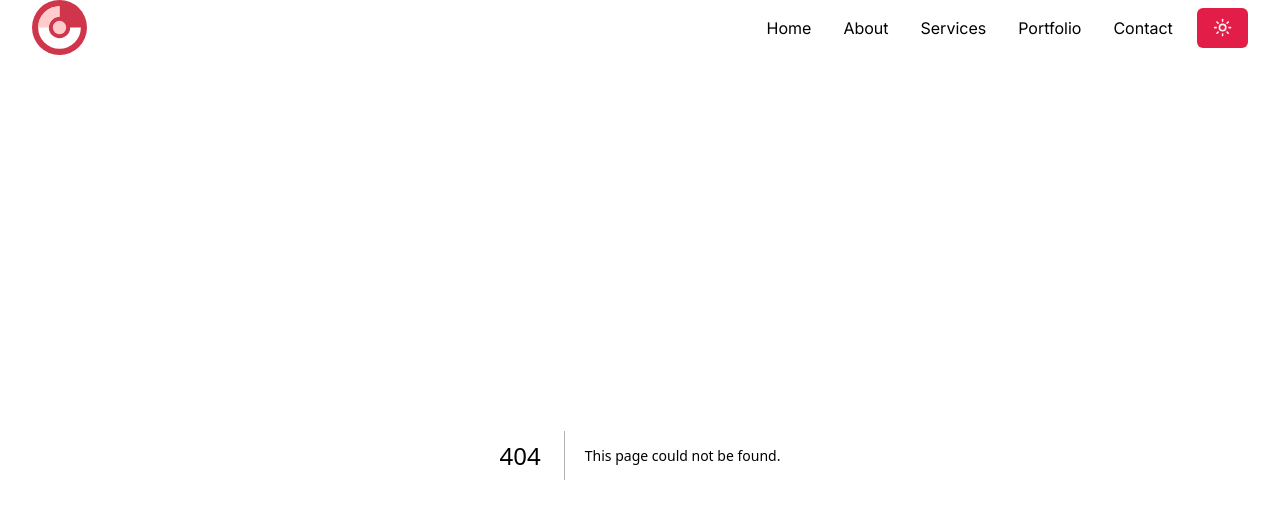
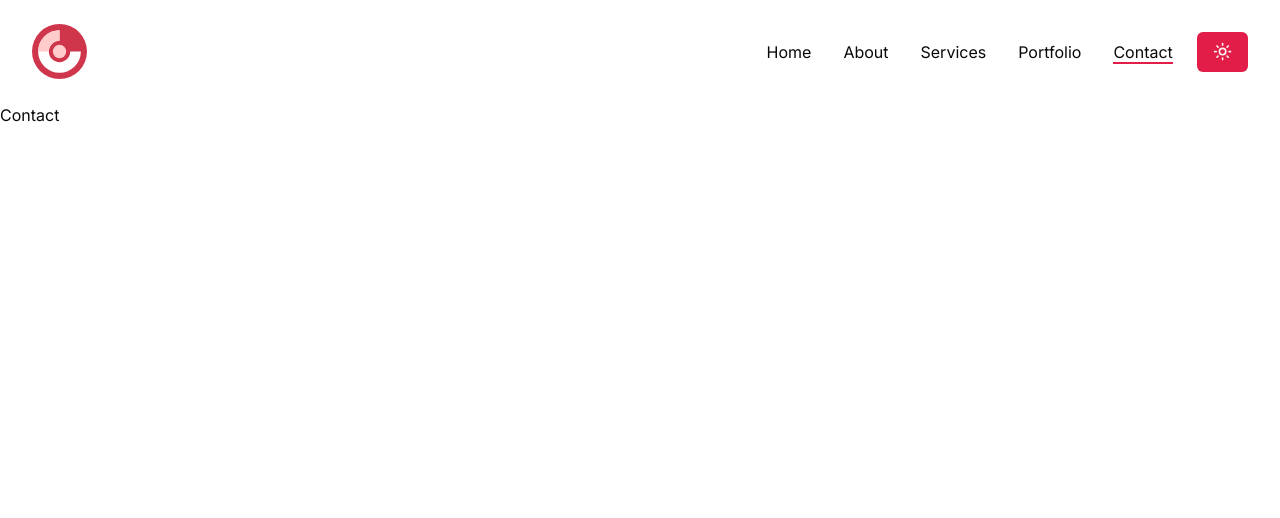
Before and after one commit to Ajosh-NyxBar/photograpy, a Next.js app: page /contact in a window 1280 px wide. Before the commit this address had no page. Shown: the top 518 px of the page. Built offline with nearby package versions, Linux system fonts and the light colour scheme.

Commit message:
add navbar

```diff
--- /dev/null
+++ b/app/contact/page.jsx
@@ -0,0 +1,11 @@
+import React from 'react'
+
+const Contact = () => {
+  return (
+    <div>
+      Contact
+    </div>
+  )
+}
+
+export default Contact
--- /dev/null
+++ b/app/portfolio/page.jsx
@@ -0,0 +1,11 @@
+import React from 'react'
+
+const Portofolio = () => {
+  return (
+    <div>
+      test
+    </div>
+  )
+}
+
+export default Portofolio
--- /dev/null
+++ b/app/services/page.jsx
@@ -0,0 +1,11 @@
+import React from 'react'
+
+const Services = () => {
+  return (
+    <div>
+      Services
+    </div>
+  )
+}
+
+export default Services
--- a/components/Header.jsx
+++ b/components/Header.jsx
@@ -1,19 +1,42 @@
 "use client";
-import React from "react";
+import React, { useEffect, useState } from "react";
 import ThemeToogle from "./ThemeToogle";
 import Logo from "./Logo";
 import Nav from "./Nav";
 import Mobilenav from "./Mobilenav";
+import { usePathname } from "next/navigation";
 
 const Header = () => {
+  const [header, setHeader] = useState(false);
+  const pathmame = usePathname();
+
+  useEffect(() => {
+    const scrollYPos = window.addEventListener("scroll", () => {
+      window.scrollY > 50 ? setHeader(true) : setHeader(false);
+    });
+    return () => window.removeEventListener("scroll", scrollYPos);
+  }, []);
+
   return (
-    <header>
+    <header
+      className={`${
+        header
+          ? "py-4 bg-white shadow-lg dark:bg-accent"
+          : "py-6 dark:bg-transparent"
+      } sticky top-0 z-30 transition-all ${
+        pathmame === "/" ? "bg-[#fff]" : "bg-transparent"
+      }`}
+    >
       <div className="container mx-auto">
         <div className="flex justify-between items-center">
           <Logo />
           <div className="flex items-center gap-x-6">
             {/* Nav Section */}
-            <Nav containerStyles="hidden xl:flex gap-x-8 items-center" />
+            <Nav
+              containerStyles="hidden xl:flex gap-x-8 items-center"
+              linkStyles="relative hover:text-primary transition-all"
+              underlineStyles="absolute bottom-0 left-0 w-full h-[2px] bg-primary"
+            />
 
             {/* Theme Toogle */}
             <ThemeToogle />
--- a/components/Nav.jsx
+++ b/components/Nav.jsx
@@ -1,6 +1,7 @@
 import Link from "next/link";
 import { usePathname } from "next/navigation";
 import React from "react";
+import { motion } from "framer-motion";
 
 const navLink = [
   { path: "/", title: "Home" },
@@ -18,8 +19,17 @@ const Nav = ({ containerStyles, linkStyles, underlineStyles }) => {
         <Link
           href={link.path}
           key={index}
-          className={`capitalize ${linkStyles} ${path === link.path ? underlineStyles : ""}`}
+          className={`capitalize ${linkStyles}`}
         >
+          {link.path === path && (
+            <motion.span
+              initial={{ y: "-100%" }}
+              animate={{ y: 0 }}
+              transition={{ type: "tween" }}
+              layoutId="underline"
+              className={`${underlineStyles}`}
+            />
+          )}
           {link.title}
         </Link>
       ))}
```
